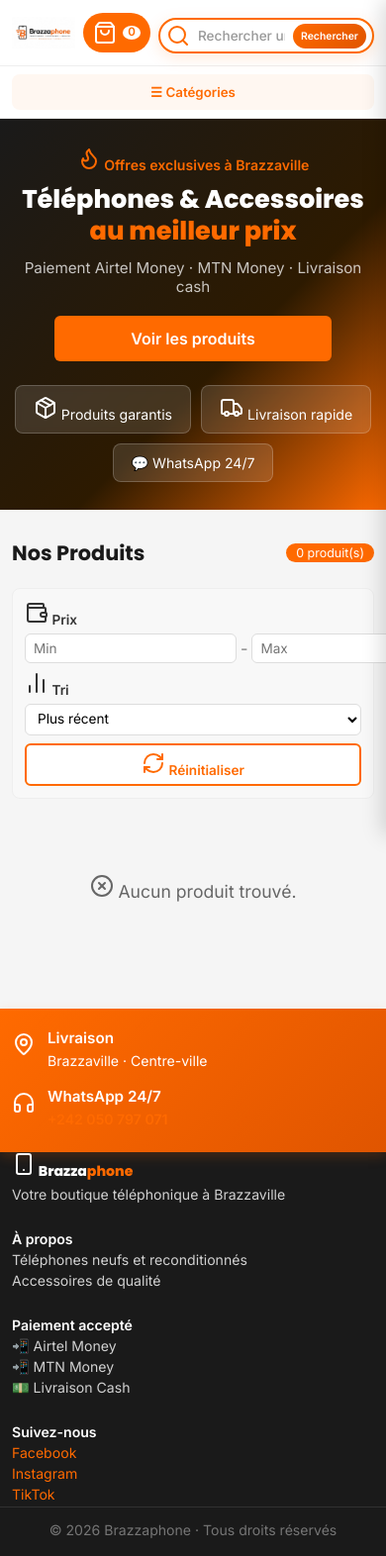
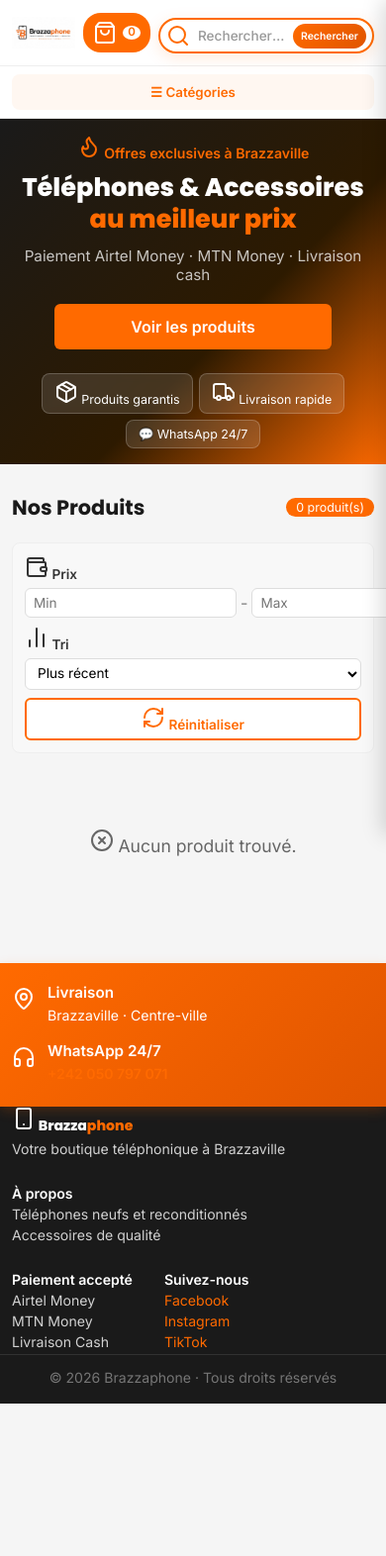
Before and after one commit to brazzaphone57-alt/brazzaphone-shop, a website: page index.html in a window 390 px wide. Shown: the top 1572 px of the page at 99% size. After the commit the page ends 1418 px from the top, so only its background shows below. Drawn offline with nearby package versions, Linux system fonts and the light colour scheme; no server answers.

Commit message:
update: finitions boutique (footer, hero, recherche, stock)
- Réseaux sociaux avec effet zoom, regroupés avec paiement accepté
- Copyright 2026, icône langue retirée
- Réduction hauteur hero + badges sur mobile
- Troncature propre (...) du texte de recherche
- Indicateur stock "Épuisé" / "Derniers stocks" sur les cartes produits

```diff
--- a/index.html
+++ b/index.html
@@ -259,17 +259,19 @@
         <p>Téléphones neufs et reconditionnés</p>
         <p>Accessoires de qualité</p>
       </div>
+      <div class="footer-payment-social">
         <div>
           <p><strong>Paiement accepté</strong></p>
-        <p>📲 Airtel Money</p>
-        <p>📲 MTN Money</p>
-        <p>💵 Livraison Cash</p>
+          <p> Airtel Money</p>
+          <p> MTN Money</p>
+          <p> Livraison Cash</p>
         </div>
         <div>
           <p><strong>Suivez-nous</strong></p>
           <p><a class="footer-social-link" href="https://www.facebook.com/profile.php?id=61591803952540" target="_blank" rel="noopener"> Facebook</a></p>
           <p><a class="footer-social-link" href="https://www.instagram.com/brazzaphone?igsh=MTY5eWp0enp2OXBjaA==" target="_blank" rel="noopener"> Instagram</a></p>
           <p><a class="footer-social-link" href="https://www.tiktok.com/@brazzaphone242?_r=1&_t=ZS-97npnoWkPAr" target="_blank" rel="noopener"> TikTok</a></p>
+        </div>
       </div>
     </div>
     <div class="footer-bottom">
--- a/style.css
+++ b/style.css
@@ -149,6 +149,7 @@
   background: transparent;
   color: var(--dark);
   min-width: 0;
+  text-overflow: ellipsis;
 }
 .search-bar input::placeholder {
   color: #999;
@@ -205,19 +206,24 @@
   background: #FF6A00;
   border: none;
   color: #fff;
-  padding: 10px 16px;
-  border-radius: 20px;
-  font-size: .95rem;
+  padding: 8px 14px;
+  border-radius: 18px;
+  font-size: .9rem;
   cursor: pointer;
   position: relative;
   transition: all .2s;
   font-family: 'Inter', sans-serif;
   font-weight: 600;
-  height: 44px;
+  height: 38px;
   display: flex;
   align-items: center;
   justify-content: center;
   line-height: 1;
+}
+.cart-btn i[data-lucide] {
+  width: 17px;
+  height: 17px;
+  margin-right: 0;
 }
 .cart-btn:hover {
   background: #E05500;
@@ -611,6 +617,13 @@
 .footer strong { color: #fff; }
 .footer-bottom { border-top: 1px solid rgba(255,255,255,.1); text-align: center; padding: 14px; font-size: .8rem; color: rgba(255,255,255,.4); }
 
+/* Regroupe "Paiement accepté" et "Suivez-nous" côte à côte, quelle que soit la largeur d'écran */
+.footer-payment-social {
+  display: flex;
+  gap: 32px;
+  flex-wrap: wrap;
+}
+
 /* ===== LIENS RÉSEAUX SOCIAUX (footer) ===== */
 .footer-social-link {
   display: inline-block;
@@ -689,7 +702,7 @@
   }
 
   .hero {
-    padding: 28px 0;
+    padding: 16px 0;
   }
 
   .hero-inner {
@@ -712,6 +725,12 @@
     flex-wrap: wrap;
     justify-content: center;
     width: 100%;
+    gap: 6px;
+  }
+
+  .hero-badges .badge-card {
+    padding: 6px 12px;
+    font-size: .78rem;
   }
 
   .section-header {
```
Lines whose indentation alone changed are shown as unchanged.
